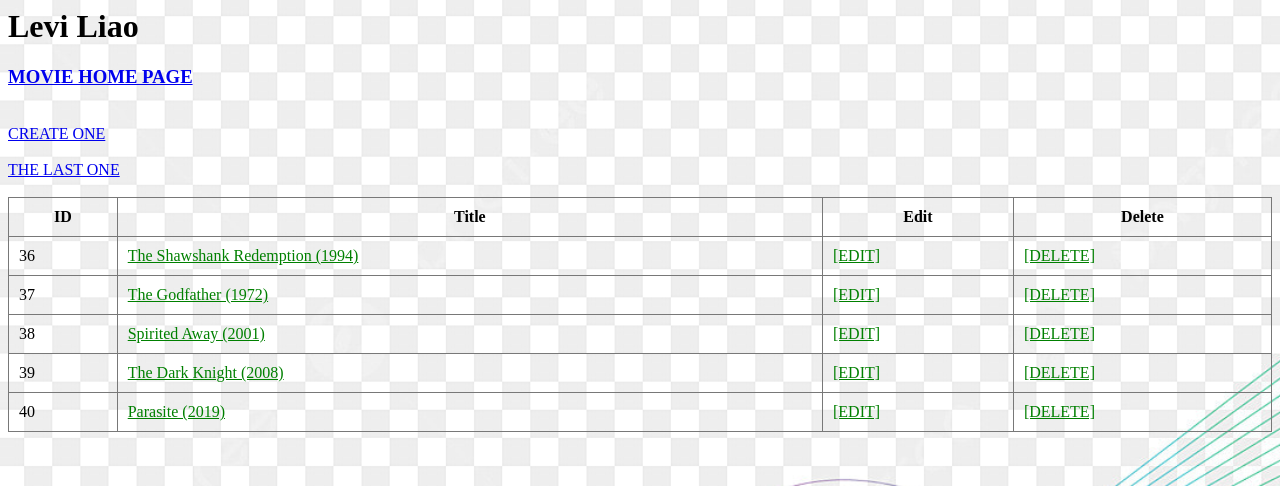
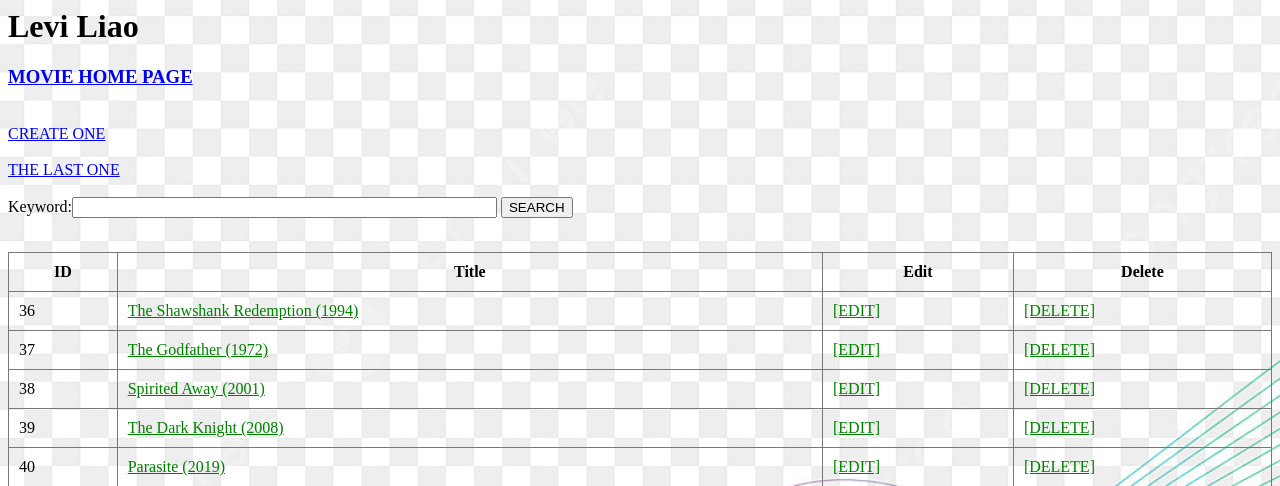
Before and after one commit to LeshLiao/django_movies_project, a Django app: page /movies/ in a window 1280 px wide. Shown: the top 486 px of the page. Run offline with Django 5.2, Linux system fonts and the light colour scheme; data comes from the database, SQL or seed files in the repository; both versions use the stored data as it was after the commit.

Commit message:
Add search bar

```diff
--- a/mysite/movies/templates/movies/index.html
+++ b/mysite/movies/templates/movies/index.html
@@ -11,6 +11,13 @@
 </a><br />
 <a href="/movies/createpoll">CREATE ONE</a><br /><br />
 <a href="/movies/last_question">THE LAST ONE</a><br /><br />
+
+<form action="/movies/search/" method="POST">
+  {% csrf_token %}
+  Keyword:<input type="text" name="keyword" size="50" />
+  <button>SEARCH</button>
+</form>
+<br />
 
 {% if latest_question_list %}
 <table>
@@ -34,5 +41,29 @@
   </tbody>
 </table>
 {% else %}
-<p>No polls are available.</p>
+
+
+{% if search_result %}
+<table>
+  <thead>
+    <tr>
+      <th>ID</th>
+      <th>Title</th>
+    </tr>
+  </thead>
+  <tbody>
+    {% for item in search_result %}
+    <tr>
+      <td>{{ item.id }}</td>
+      <td>{{ item.title }}</td>
+    </tr>
+    {% endfor %}
+  </tbody>
+</table>
+{% else %}
+<p>No movie are available.</p>
 {% endif %}
+
+
+
+{% endif %}
--- a/mysite/movies/urls.py
+++ b/mysite/movies/urls.py
@@ -20,4 +20,8 @@ urlpatterns = [
     path("magic_missile/<str:my_name>/", views.magic_missile, name="magic_missile"),
 
     path("position/<int:my_position>/", views.my_position, name="my_position"),
+
+    path("search/", views.search, name="search"),
+    # path("search/<str:keyword>/", views.search, name="search"),
+
 ]
--- a/mysite/movies/views.py
+++ b/mysite/movies/views.py
@@ -10,6 +10,7 @@ from django.http import Http404
 import random
 from django.utils import timezone
 from .models import Movie
+from django.db.models import Q
 
 def index(request):
     latest_question_list = Movie.objects.order_by("id")
@@ -87,3 +88,16 @@ def magic_missile(request, my_name):
 def my_position(request, my_position):
     context = {"my_position": my_position + 1000}
     return render(request, "movies/magic_missile.html", context)
+
+
+def search(request):
+    keyword = request.POST["keyword"]
+    print("keyword="+keyword)
+    if keyword:
+        search_result = Movie.objects.filter(Q(title__icontains=keyword))
+        print(search_result)
+    else:
+        search_result = Movie.objects.all()
+
+    context = {"keyword": keyword, "search_result": search_result}
+    return render(request, "movies/index.html", context)
```
Also changed, not shown: mysite/movies/templates/movies/edit.html (+5 -3 lines), README.md, mysite/db.sqlite3.
